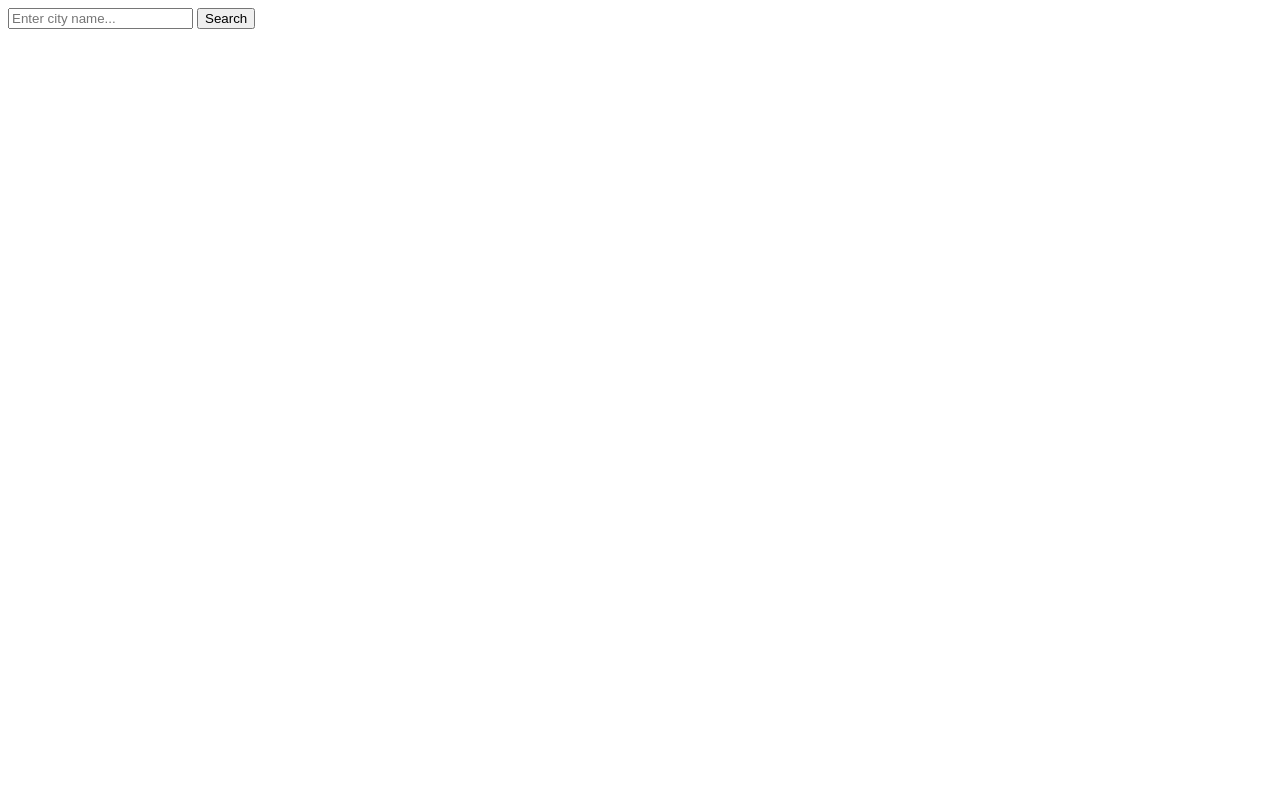
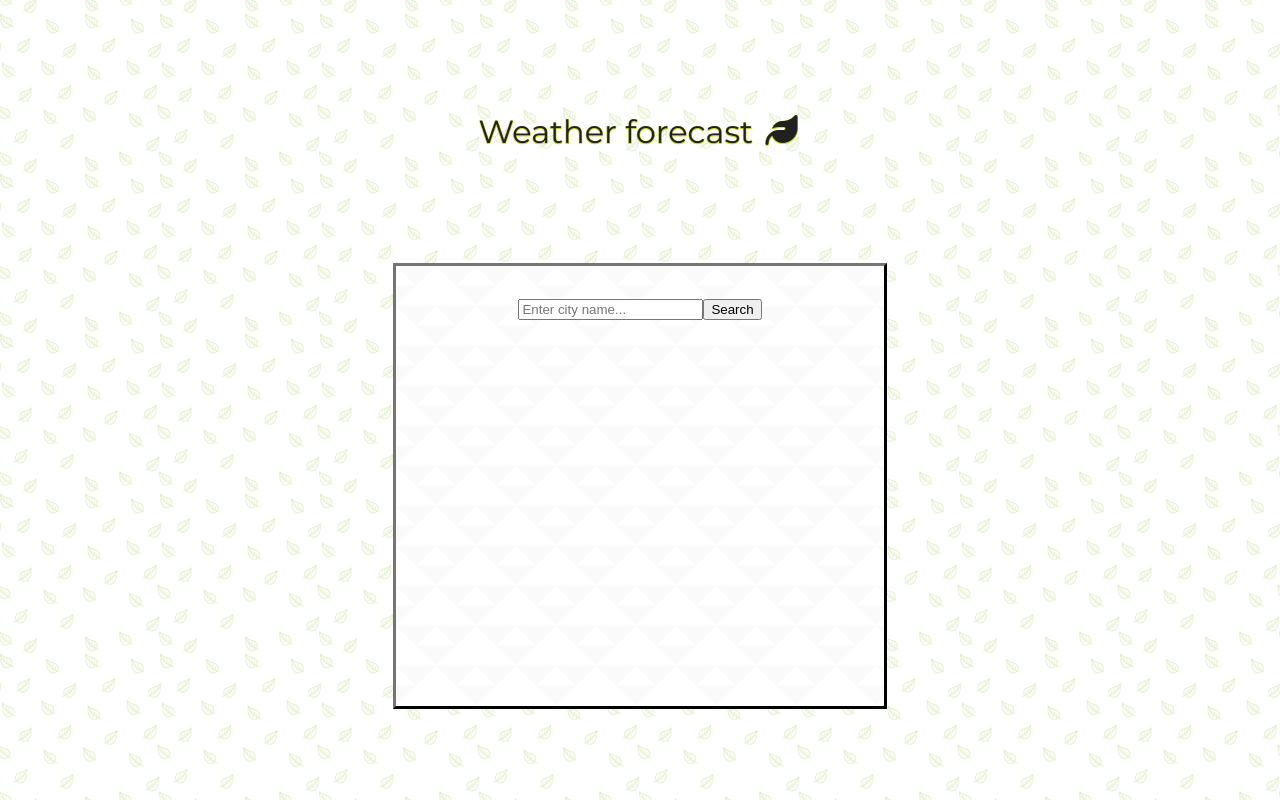
Before and after one commit to HIeBuS/Weather-API, a plain HTML site: page index.html in a window 1280 px wide. Drawn offline with Linux system fonts and the light colour scheme.

Commit message:
Added complete css stylesheet

```diff
--- a/index.html
+++ b/index.html
@@ -4,8 +4,14 @@
     <meta charset="UTF-8">
     <meta name="viewport" content="width=device-width, initial-scale=1.0">
     <title>Weather API</title>
+    <link rel="stylesheet" href="style.css">
+    <link rel="stylesheet" href="https://cdnjs.cloudflare.com/ajax/libs/font-awesome/7.0.1/css/all.min.css">
 </head>
 <body>
+    <h1>
+        Weather forecast
+        <i class="fa-solid fa-leaf"></i>
+    </h1>
     <main id="weather-card">
         <form id="search-section">
             <input
--- a/style.css
+++ b/style.css
@@ -0,0 +1,55 @@
+@import url('https://fonts.googleapis.com/css2?family=Montserrat:ital,wght@0,100..900;1,100..900&display=swap');
+
+:root {
+    --background-image-name: url('img/leaves.png');
+    --weathercard-image-name: url('img/triangle-mosaic.png');
+
+}
+
+body, html {
+    /* basic selectors */
+    margin: 0;
+    padding: 0;
+    box-sizing: border-box;
+
+    width: 100%;
+    height: 100%;
+
+    /* adjusting look */
+    display: flex;
+    background-image: var(--background-image-name);
+    display: flex;
+    justify-content: space-evenly;
+    align-items: center;
+    flex-direction: column;
+}
+
+#weather-card {
+    width: 90vw;
+    max-width: 28rem;
+    min-height: 50vh;
+    border: 3px outset #212121;
+    background-image: var(--weathercard-image-name);
+    padding: 1.25rem;
+}
+
+#search-section {
+    padding-top: 0.8rem;
+    display: flex;
+    justify-content: center;
+}
+
+h1 {
+    font-family: "Montserrat", sans-serif;
+    color: #212121;
+    text-shadow: 0.5px 0.5px 0 #CDDC39,
+    -0.5px 0.5px 0 #CDDC39,
+    -0.5px -0.5px 0 #CDDC39,
+    0.5px -0.5px 0 #CDDC39;
+    font-weight: 400;
+}
+
+/* class for hiding status-area div */
+.hidden {
+    display: none;
+}
```
Also changed, not shown: img/triangle-mosaic.png (added).
